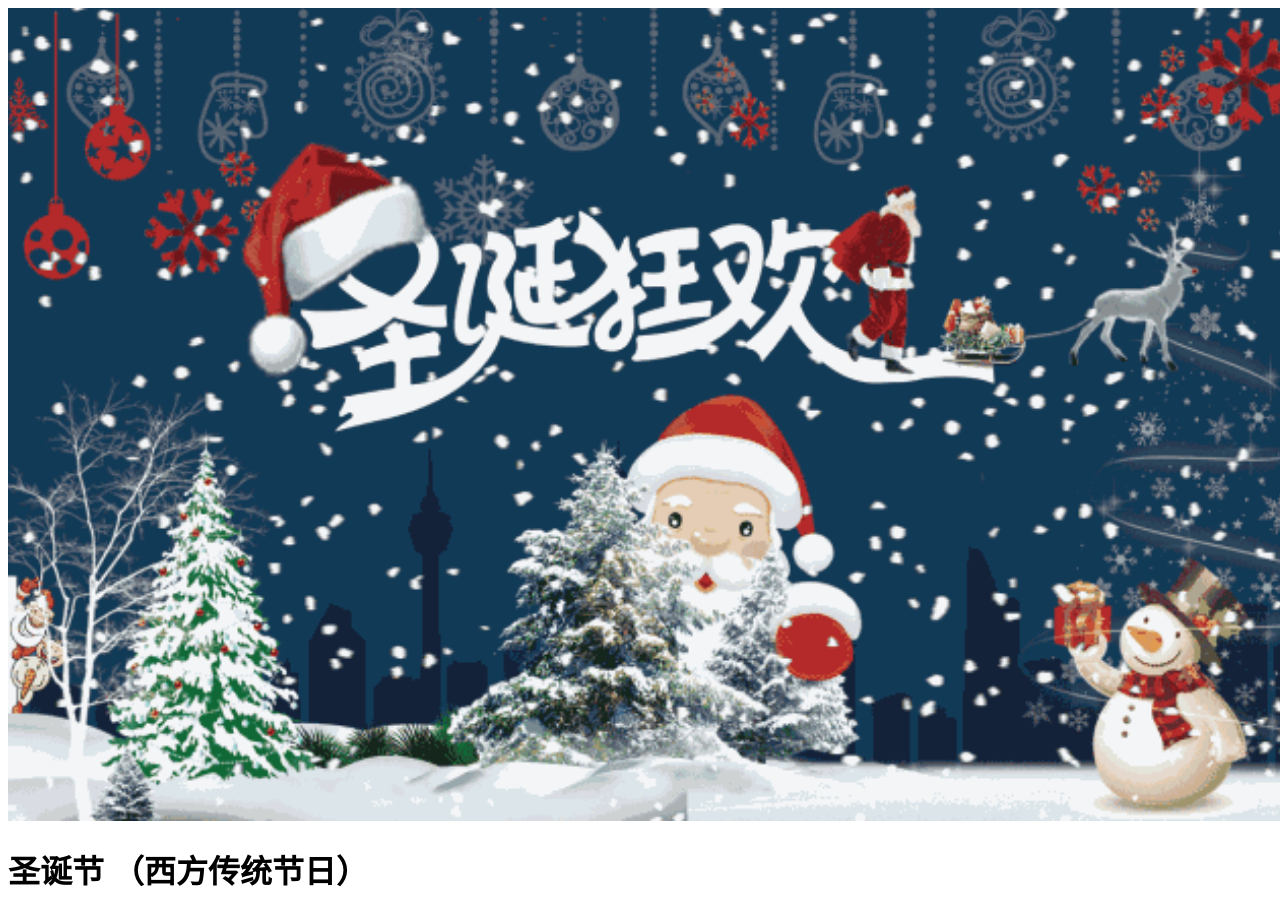
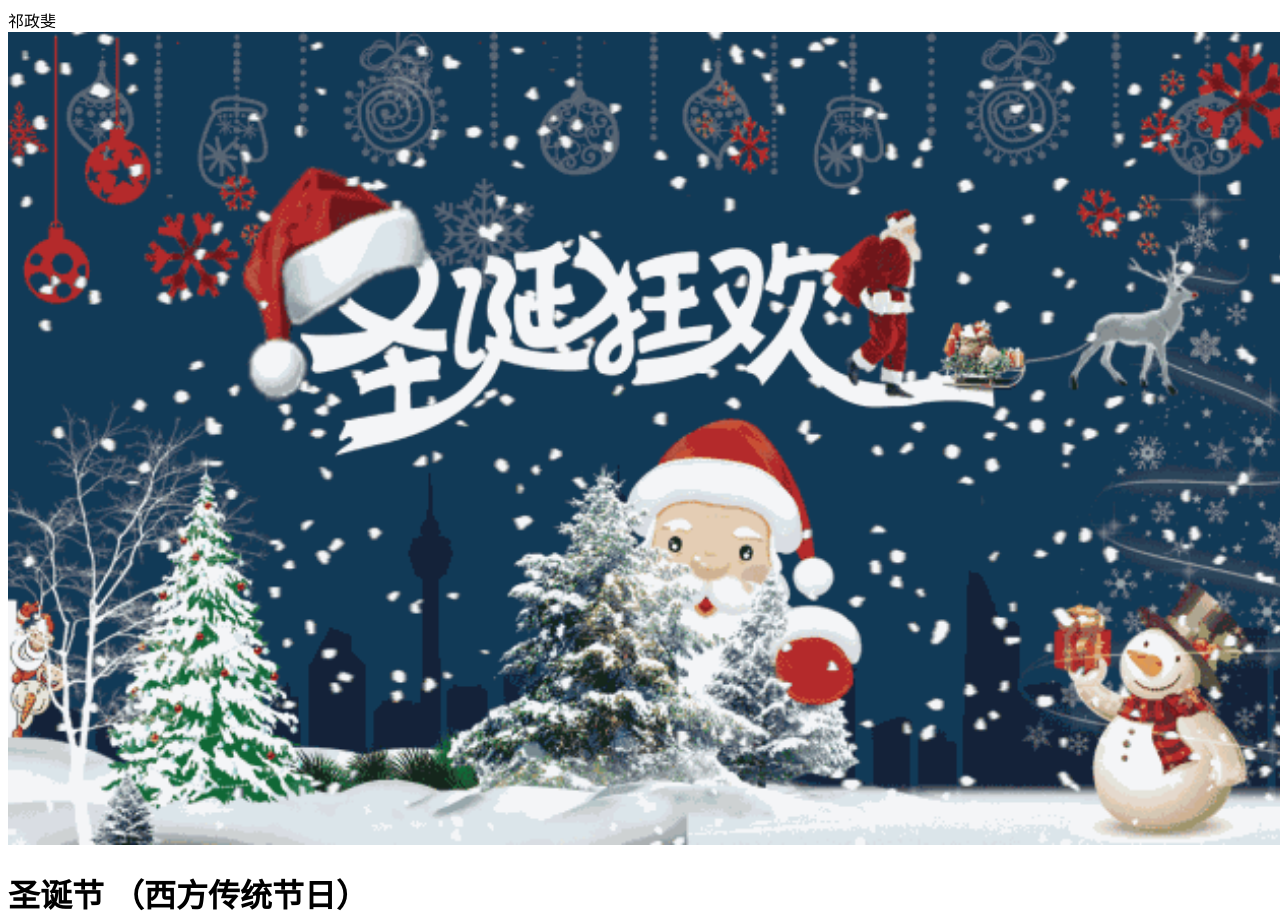
Before and after one commit to lyllihai/lyllihai.github.io, a plain HTML site: page index.html in a window 1280 px wide. Shown: the top 919 px of the page. Drawn offline with Linux system fonts and the light colour scheme.

Commit message:
Update index.html

```diff
--- a/index.html
+++ b/index.html
@@ -6,6 +6,7 @@
     <title>圣诞节</title>
 </head>
 <body>
+    祁政斐<br/>
     <img src="image/圣诞狂欢.gif" width="1300"/><br/>
     <h1>圣诞节 （西方传统节日）</h1><br/>
     &nbsp;&nbsp;基督教纪念耶稣诞生的重要节日。亦称耶稣圣诞节、主降生节，天主教亦称耶稣圣诞瞻礼。耶稣诞生的日期，《圣经》并无记载。公元336年罗马教会开始在12月25日过此节。12月25日原是罗马帝国规定的太阳神诞辰。有人认为选择这天庆祝圣诞，是因为基督教徒认为耶稣就是正义、永恒的太阳。
```
